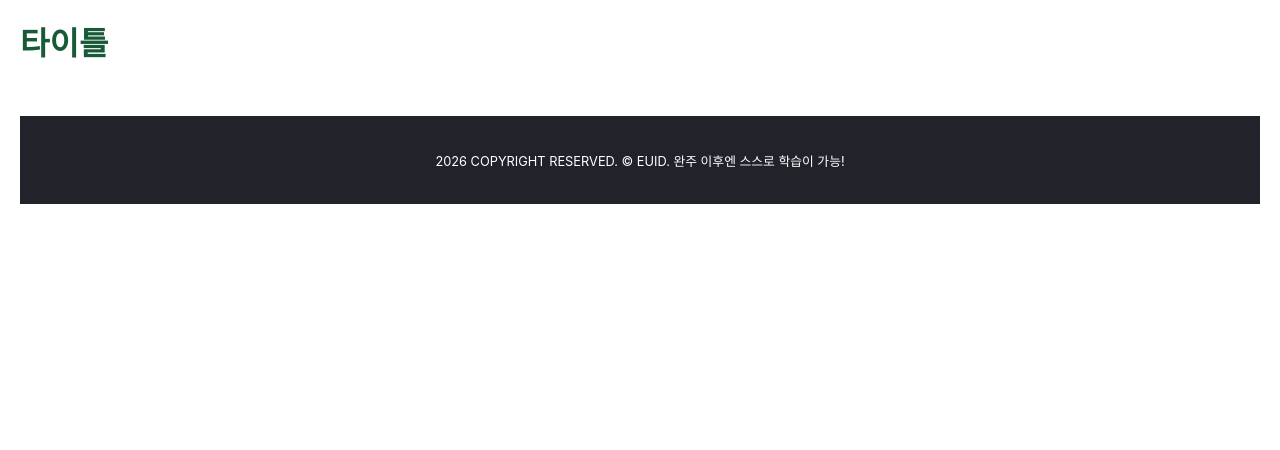
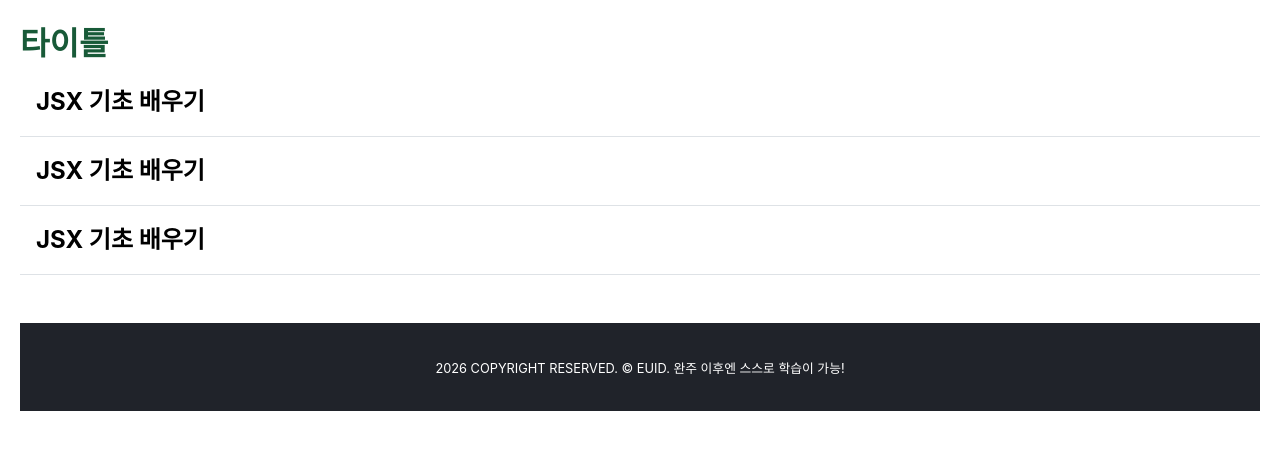
Before and after one commit to songha-5/learn-react, a React (Vite) app in the folder 02-State-이벤트-핸들링/: page / in a window 1280 px wide. Shown: the top 450 px of the page. Built offline with nearby package versions, Linux system fonts and the light colour scheme.

Commit message:
학습: ReactNode란?

```diff
--- a/02-State-이벤트-핸들링/src/app/index.tsx
+++ b/02-State-이벤트-핸들링/src/app/index.tsx
@@ -1,3 +1,4 @@
+import Header from '@/components/Header'
 import Footer from '@/components/Footer'
 import S from './style.module.css'
 // import { createElement } from 'react'
@@ -6,7 +7,15 @@ export default function App() {
   return (
     <div className={S.container}>
       <h1>타이틀</h1>
+      <Header />
 
+      <Header>
+        <h1>ss</h1>
+      </Header>
+      <Header>
+        <h1>ss</h1>
+        <p>aa</p>
+      </Header>
       <Footer slogan={'완주 이후엔 스스로 학습이 가능!'}/>
 
       {/* 위와 동일한 컴포넌트 */}
```
Also changed, not shown: 02-State-이벤트-핸들링/src/components/Header/index.tsx (+9 -1 lines).
